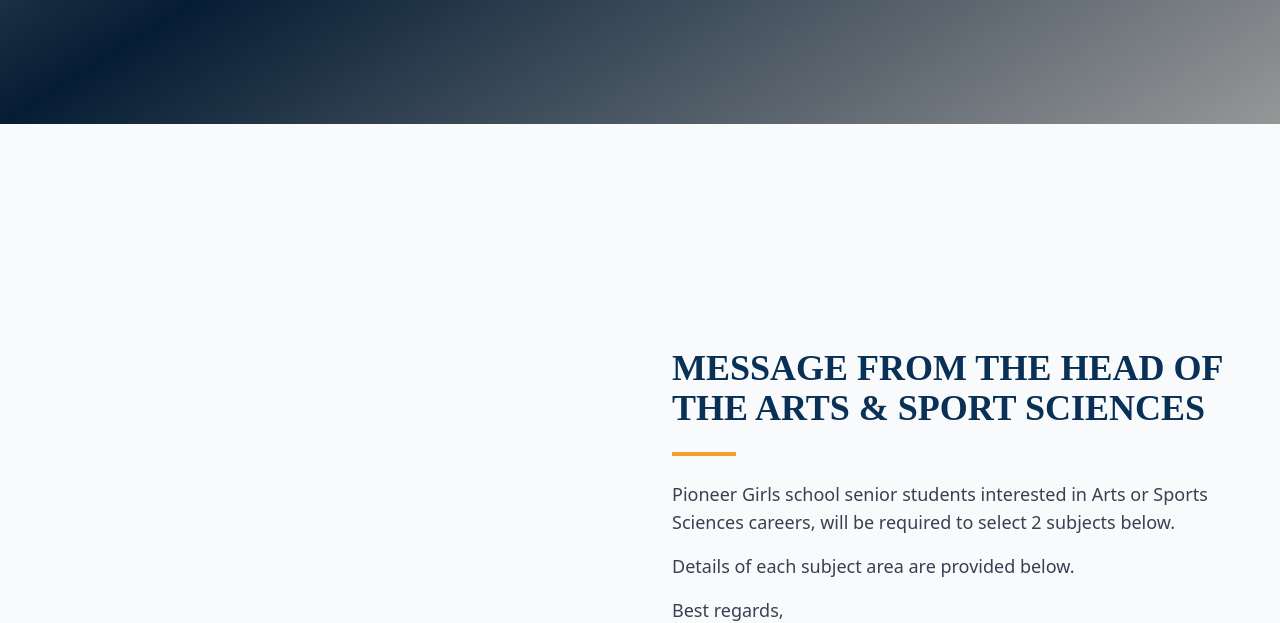
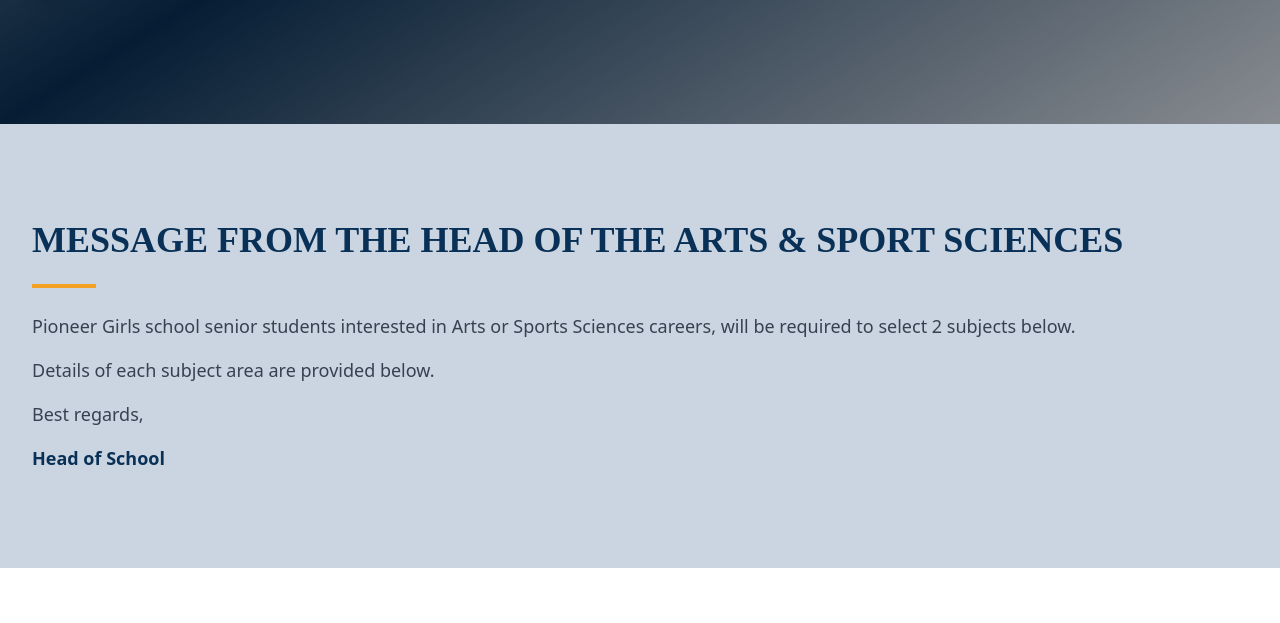
Before and after one commit to Nyakio-Eva/Pioneer-Girls-School, a React (Vite) app in the folder pgs-website/: page /arts-sports in a window 1280 px wide. Shown: the part 780-1403 px from the top of the page. Built offline with nearby package versions, Linux system fonts and the light colour scheme.

Commit message:
edit arts and ports page

```diff
--- a/pgs-website/src/pages/ArtsAndSports.tsx
+++ b/pgs-website/src/pages/ArtsAndSports.tsx
@@ -10,7 +10,7 @@ interface InfoCardProps {
 
 const InfoCard: React.FC<InfoCardProps> = ({ title, description, imageSrc, link }) => (
   <motion.div
-    className="bg-white rounded-xl shadow-lg overflow-hidden hover:shadow-2xl transition-shadow duration-300"
+    className="bg-slate-200 rounded-xl shadow-lg overflow-hidden hover:shadow-2xl transition-shadow duration-300"
     whileHover={{ scale: 1.02 }}
     transition={{ type: 'spring', stiffness: 300 }}
   >
@@ -61,7 +61,7 @@ const ArtsAndSportsSchool: React.FC = () => {
   ];
 
   return (
-    <div className="min-h-screen bg-gray-50">
+    <div className="min-h-screen bg-slate-200">
       {/* Hero Section */}
       <motion.div
         className="relative h-screen bg-gradient-to-br from-[#2a2c2e] via-[#093056] to-[#1a1c1e] flex items-center justify-center"
@@ -89,17 +89,9 @@ const ArtsAndSportsSchool: React.FC = () => {
       </motion.div>
 
       {/* Message Section */}
-      <div className="py-16 lg:py-24 px-4 sm:px-6 lg:px-8">
+      <div className="py-16 lg:py-24 px-4 sm:px-6 lg:px-8 bg-slate-300">
         <div className="max-w-7xl mx-auto">
-          <div className="grid grid-cols-1 lg:grid-cols-2 gap-12 lg:gap-16 items-center">
-            <motion.div
-              initial={{ x: -50, opacity: 0 }}
-              whileInView={{ x: 0, opacity: 1 }}
-              viewport={{ once: true }}
-              transition={{ duration: 0.8 }}
-            >
-              <div className="aspect-square bg-gradient-to-br from-[#093056] to-[#f4a024] rounded-2xl"></div>
-            </motion.div>
+          <div className="items-center">
 
             <motion.div
               initial={{ x: 50, opacity: 0 }}
@@ -128,7 +120,7 @@ const ArtsAndSportsSchool: React.FC = () => {
 
       {/* Subjects Section */}
       <div className="py-16 lg:py-24 px-4 sm:px-6 lg:px-8 bg-white">
-        <div className="max-w-7xl mx-auto">
+        <div className="max-w-9xl mx-auto">
           <motion.div
             initial={{ y: 30, opacity: 0 }}
             whileInView={{ y: 0, opacity: 1 }}
@@ -144,7 +136,7 @@ const ArtsAndSportsSchool: React.FC = () => {
             </p>
           </motion.div>
 
-          <div className="grid grid-cols-1 md:grid-cols-2 gap-8 lg:gap-12">
+          <div className="grid grid-cols-1 md:grid-cols-4 gap-8 lg:gap-12">
             {subjects.map((subject, index) => (
               <motion.div
                 key={subject.title}
--- a/pgs-website/src/pages/SocialSciences.tsx
+++ b/pgs-website/src/pages/SocialSciences.tsx
@@ -208,7 +208,7 @@ const SocialSciencesPathway: React.FC = () => {
               Discover more career pathways and find the perfect fit for your interests and goals.
             </p>
             <a
-              href="/Inspired-Path/Art-Sports-Science-Pathway"
+              href="/arts-sports"
               className="inline-block bg-white text-[#093056] px-8 py-4 rounded-lg font-bold text-lg hover:bg-gray-100 transition-colors duration-200 transform hover:scale-105 border border-slate-200"
             >
               ARTS & SPORTS SCIENCE →
```
